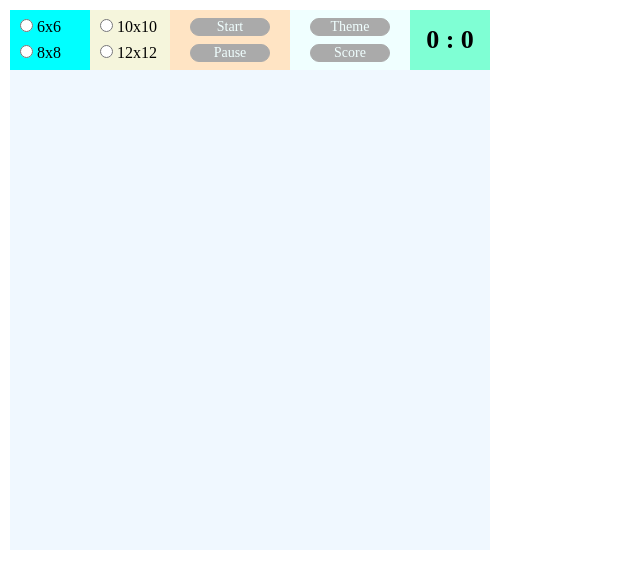
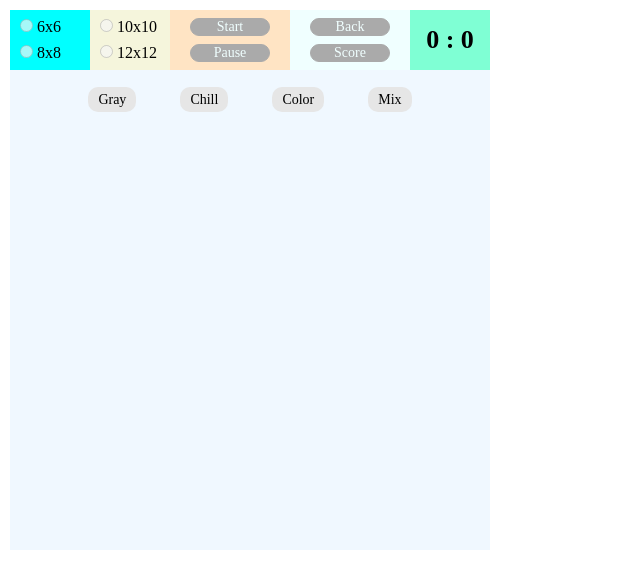
Before and after one commit to shiftko/findThePair, a plain HTML site: page index.html in a window 1280 px wide. Both pictures are taken after a click on the link "Theme". Shown: the whole page, without its empty margins (0-640 px from the left). Drawn offline with Linux system fonts and the light colour scheme.

Commit message:
themeBtn works fine, next step is to aply themes

```diff
--- a/index.html
+++ b/index.html
@@ -53,7 +53,7 @@
 
                 <div class="block2 block">
 
-                    <a href="#" id="themeSelect">Theme</a>
+                    <a href="#" id="themeSelect" status="Theme">Theme</a>
 
                     <a href="#" id="scoreBtn" status="Score">Score</a>
 
@@ -78,6 +78,13 @@
             <a href="#" size="12">12x12</a>
         </div>
 
+        <div id="themeBtns">
+            <a href="#" theme="Gray">Gray</a>
+            <a href="#" theme="Chill">Chill</a>
+            <a href="#" theme="Color">Color</a>
+            <a href="#" theme="Mix">Mix</a>
+        </div>
+
     </div>
 
     <script src="images/images.js"></script>
--- a/main.css
+++ b/main.css
@@ -135,7 +135,8 @@
 
 /* resultBtns */
 
-#resultBtns {
+#resultBtns,
+#themeBtns {
     display: none;
     position: absolute;
     margin: 20px 10px;
@@ -145,7 +146,8 @@
     top: 60px;
 }
 
-#resultBtns a {
+#resultBtns a,
+#themeBtns a {
     margin: 0px 20px;
     text-align: center;
     text-decoration: none;
--- a/view/CardView.js
+++ b/view/CardView.js
@@ -27,6 +27,7 @@ CardView.prototype = {
         this.scoreBtn = document.getElementById('scoreBtn');
         this.timer = document.getElementById('timer');
         this.resultBtns = document.getElementById('resultBtns');
+        this.themeBtns = document.getElementById('themeBtns');
         this.timerValue = document.querySelector('#timer h1');
         this.puzzleBody = document.getElementById('puzzleBody');
         this.sizeBtns = document.querySelectorAll('.selectSize input[name=size]');
@@ -43,6 +44,7 @@ CardView.prototype = {
         this.pauseBtnHandler = this.pauseBtnMeth.bind(this);
         this.setCardEventHandler = this.setCard.bind(this);
         this.scoreBtnHandler = this.scoreBtnMeth.bind(this);
+        this.themeSelectHandler = this.themeSelectMeth.bind(this);
 
         /* Handlers from Event Dispatcher */
 
@@ -61,6 +63,7 @@ CardView.prototype = {
         };
         this.pauseBtn.addEventListener('click', this.pauseBtnHandler);
         this.scoreBtn.addEventListener('click', this.scoreBtnHandler);
+        this.themeSelect.addEventListener('click', this.themeSelectHandler);
 
         /* Event Dispatcher */
 
@@ -499,6 +502,43 @@ CardView.prototype = {
                 btn.click();
             };
         };
+    },
+
+    /* ----------------------- theme ----------------------- */
+
+    themeSelectMeth: function () {
+        this.tuneBtns3();
+        if (this.puzzleBody.childNodes.length != 0) {
+            this.clearBody();
+        };
+        if (this.themeSelect.getAttribute('status') == 'Theme') {
+            this.statusSwitcher(this.themeSelect, 'Back');
+            this.showThemeBtns();
+        } else if (this.themeSelect.getAttribute('status') == 'Back') {
+            this.statusSwitcher(this.themeSelect, 'Theme');
+            this.showThemeBtns();
+            this.resetCards();
+        };
+    },
+
+    tuneBtns3: function () {
+        for (var sizeBtn of this.sizeBtns) {
+            if (sizeBtn.disabled) {
+                sizeBtn.disabled = false;
+            } else {
+                sizeBtn.disabled = true;
+            };
+        };
+        this.pointerEventSwitch(this.scoreBtn, 'none');
+        this.pointerEventSwitch(this.startBtn, 'none');
+    },
+
+    showThemeBtns: function () {
+        if (this.themeBtns.style.display == "") {
+            this.themeBtns.style.display = "block";
+        } else if (this.themeBtns.style.display == "block") {
+            this.themeBtns.style.display = "";
+        };
     }
 
 };
```
